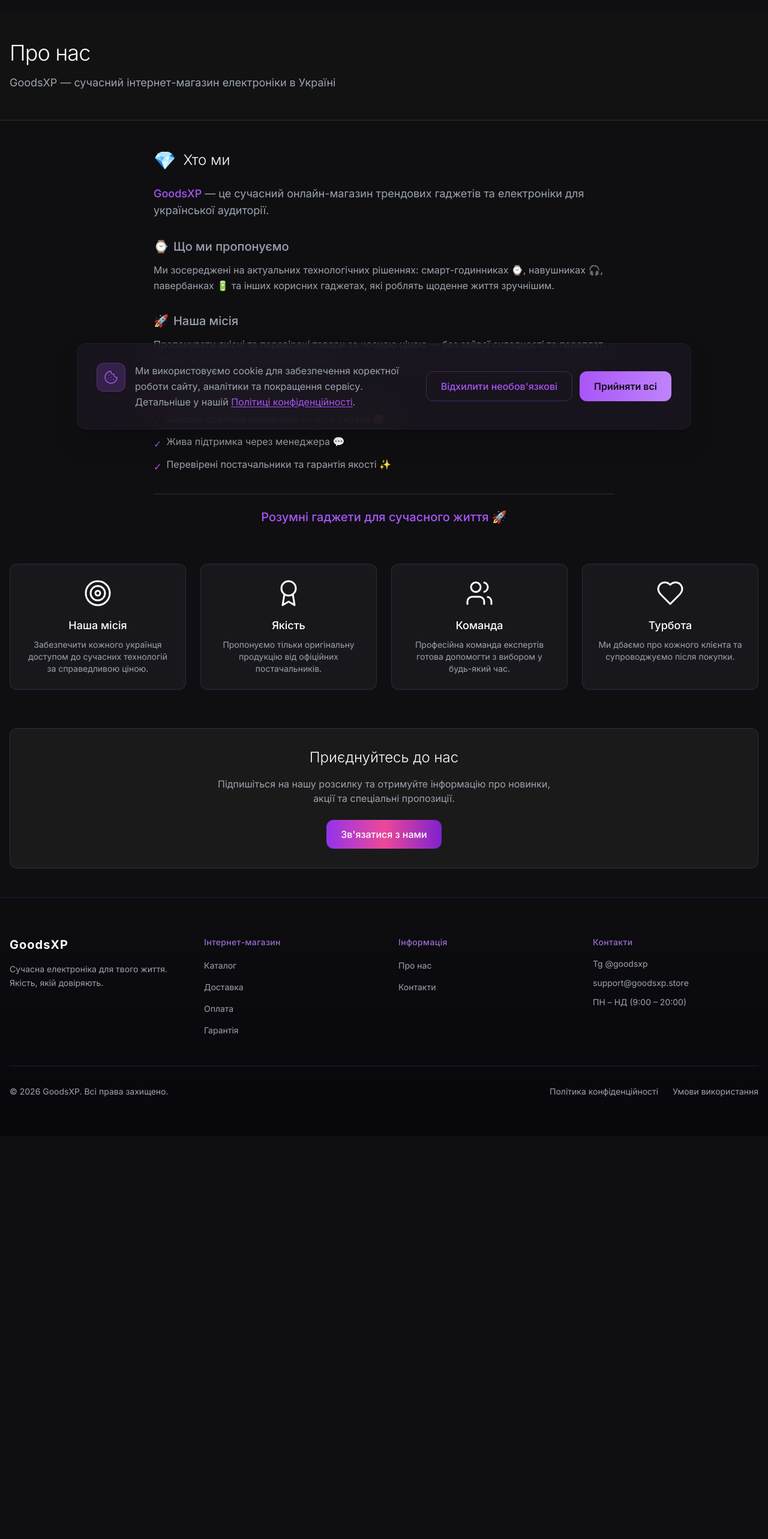
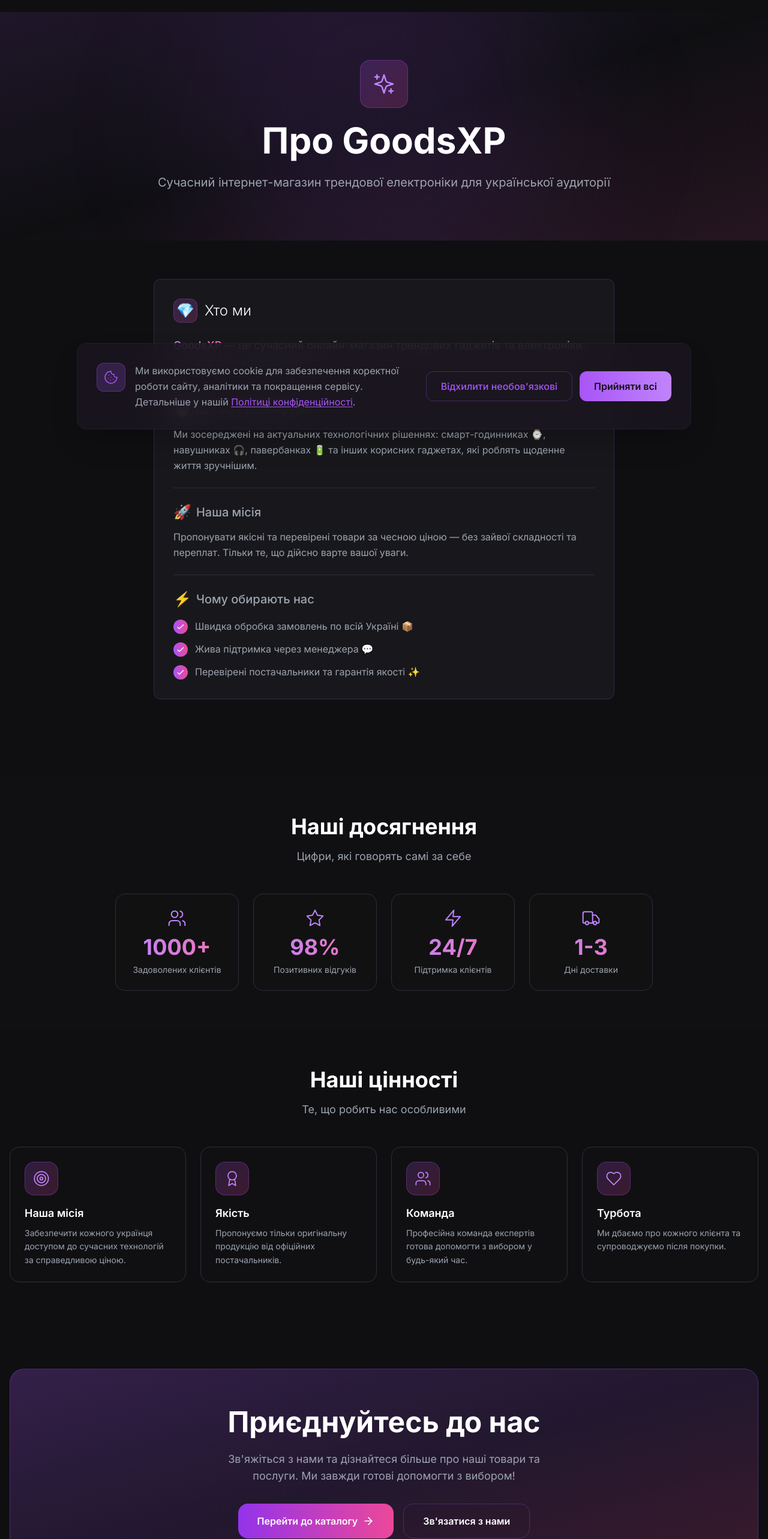
Before and after one commit to deonisiynet-tech/goodsxp, a Next.js app in the folder client/: page /about in a window 1280 px wide. Shown: the part 60-2626 px from the top of the page at 60% size. Before the commit the page ends 1954 px from the top, so only its background shows below. Built offline with nearby package versions, Linux system fonts and the light colour scheme.

Commit message:
О нас

```diff
--- a/client/src/app/about/page.tsx
+++ b/client/src/app/about/page.tsx
@@ -1,28 +1,42 @@
+'use client';
+
 import Header from '@/components/Header';
 import Footer from '@/components/Footer';
-import { Target, Award, Users, Heart } from 'lucide-react';
+import { Target, Award, Users, Heart, Zap, Shield, Truck, Star, ArrowRight, Sparkles } from 'lucide-react';
+import Link from 'next/link';
 
 const values = [
   {
     icon: Target,
     title: 'Наша місія',
     description: 'Забезпечити кожного українця доступом до сучасних технологій за справедливою ціною.',
+    gradient: 'from-purple-500/20 to-pink-500/20',
   },
   {
     icon: Award,
     title: 'Якість',
     description: 'Пропонуємо тільки оригінальну продукцію від офіційних постачальників.',
+    gradient: 'from-purple-500/20 to-purple-600/20',
   },
   {
     icon: Users,
     title: 'Команда',
     description: 'Професійна команда експертів готова допомогти з вибором у будь-який час.',
+    gradient: 'from-pink-500/20 to-purple-500/20',
   },
   {
     icon: Heart,
     title: 'Турбота',
     description: 'Ми дбаємо про кожного клієнта та супроводжуємо після покупки.',
+    gradient: 'from-pink-500/20 to-pink-600/20',
   },
+];
+
+const stats = [
+  { number: '1000+', label: 'Задоволених клієнтів', icon: Users },
+  { number: '98%', label: 'Позитивних відгуків', icon: Star },
+  { number: '24/7', label: 'Підтримка клієнтів', icon: Zap },
+  { number: '1-3', label: 'Дні доставки', icon: Truck },
 ];
 
 export default function AboutPage() {
@@ -30,33 +44,55 @@
     <div className="min-h-screen flex flex-col">
       <Header />
       <main className="flex-1 pt-20">
-        <div className="bg-surface border-b border-border">
-          <div className="container mx-auto px-4 py-12">
-            <h1 className="section-title mb-4">Про нас</h1>
-            <p className="text-muted text-lg">
-              GoodsXP — сучасний інтернет-магазин електроніки в Україні
+
+        {/* ===== HERO SECTION ===== */}
+        <section className="relative py-20 overflow-hidden">
+          {/* Background */}
+          <div className="absolute inset-0 bg-gradient-to-br from-purple-500/10 via-transparent to-pink-500/10" />
+          <div className="absolute top-1/2 left-1/2 -translate-x-1/2 -translate-y-1/2 w-[600px] h-[600px] bg-purple-500/10 rounded-full blur-[120px]" />
+
+          <div className="container mx-auto px-4 relative z-10">
+            <div className="max-w-3xl mx-auto text-center">
+              {/* Icon */}
+              <div className="w-20 h-20 mx-auto mb-6 rounded-2xl bg-gradient-to-br from-purple-500/20 to-pink-500/20 border border-purple-500/30 flex items-center justify-center animate-fade-in">
+                <Sparkles size={40} className="text-purple-400" strokeWidth={1.5} />
+              </div>
+
+              {/* Title */}
+              <h1 className="text-4xl md:text-6xl font-bold mb-6 animate-slide-up">
+                <span className="block text-white">Про GoodsXP</span>
+              </h1>
+
+              {/* Subtitle */}
+              <p className="text-xl text-muted leading-relaxed animate-slide-up delay-200">
+                Сучасний інтернет-магазин трендової електроніки для української аудиторії
               </p>
             </div>
           </div>
+        </section>
 
-        <div className="container mx-auto px-4 py-12">
-          {/* Main Content */}
+        {/* ===== MAIN CONTENT ===== */}
+        <section className="py-16">
+          <div className="container mx-auto px-4">
             <div className="max-w-3xl mx-auto mb-16">
+              <div className="card p-8">
                 <h2 className="text-2xl font-light mb-6 flex items-center gap-3">
-              <span className="text-3xl">💎</span>
+                  <span className="w-10 h-10 rounded-xl bg-gradient-to-br from-purple-500/20 to-pink-500/20 border border-purple-500/30 flex items-center justify-center">
+                    💎
+                  </span>
                   Хто ми
                 </h2>
 
-            <div className="space-y-8 text-muted leading-relaxed">
+                <div className="space-y-6 text-muted leading-relaxed">
                   <div>
-                <p className="text-lg mb-4">
-                  <span className="text-primary font-medium">GoodsXP</span> — це сучасний онлайн-магазин трендових гаджетів та електроніки для української аудиторії.
+                    <p className="text-lg">
+                      <span className="text-transparent bg-clip-text bg-gradient-to-r from-purple-400 to-pink-400 font-medium">GoodsXP</span> — це сучасний онлайн-магазин трендових гаджетів та електроніки для української аудиторії.
                     </p>
                   </div>
 
-              <div>
+                  <div className="border-t border-border pt-6">
                     <h3 className="text-xl font-medium mb-3 flex items-center gap-2">
-                  <span>⌚</span>
+                      <span className="text-2xl">⌚</span>
                       Що ми пропонуємо
                     </h3>
                     <p>
@@ -64,9 +100,9 @@
                     </p>
                   </div>
 
-              <div>
+                  <div className="border-t border-border pt-6">
                     <h3 className="text-xl font-medium mb-3 flex items-center gap-2">
-                  <span>🚀</span>
+                      <span className="text-2xl">🚀</span>
                       Наша місія
                     </h3>
                     <p>
@@ -74,58 +110,133 @@
                     </p>
                   </div>
 
-              <div>
-                <h3 className="text-xl font-medium mb-3 flex items-center gap-2">
-                  <span>⚡</span>
+                  <div className="border-t border-border pt-6">
+                    <h3 className="text-xl font-medium mb-4 flex items-center gap-2">
+                      <span className="text-2xl">⚡</span>
                       Чому обирають нас
                     </h3>
-                <ul className="space-y-2">
-                  <li className="flex items-start gap-2">
-                    <span className="text-primary mt-1">✓</span>
+                    <ul className="space-y-3">
+                      <li className="flex items-start gap-3">
+                        <div className="w-6 h-6 rounded-full bg-gradient-to-r from-purple-500 to-pink-500 flex items-center justify-center flex-shrink-0 mt-0.5">
+                          <svg className="w-4 h-4 text-white" fill="none" viewBox="0 0 24 24" stroke="currentColor">
+                            <path strokeLinecap="round" strokeLinejoin="round" strokeWidth={2} d="M5 13l4 4L19 7" />
+                          </svg>
+                        </div>
                         <span>Швидка обробка замовлень по всій Україні 📦</span>
                       </li>
-                  <li className="flex items-start gap-2">
-                    <span className="text-primary mt-1">✓</span>
+                      <li className="flex items-start gap-3">
+                        <div className="w-6 h-6 rounded-full bg-gradient-to-r from-purple-500 to-pink-500 flex items-center justify-center flex-shrink-0 mt-0.5">
+                          <svg className="w-4 h-4 text-white" fill="none" viewBox="0 0 24 24" stroke="currentColor">
+                            <path strokeLinecap="round" strokeLinejoin="round" strokeWidth={2} d="M5 13l4 4L19 7" />
+                          </svg>
+                        </div>
                         <span>Жива підтримка через менеджера 💬</span>
                       </li>
-                  <li className="flex items-start gap-2">
-                    <span className="text-primary mt-1">✓</span>
+                      <li className="flex items-start gap-3">
+                        <div className="w-6 h-6 rounded-full bg-gradient-to-r from-purple-500 to-pink-500 flex items-center justify-center flex-shrink-0 mt-0.5">
+                          <svg className="w-4 h-4 text-white" fill="none" viewBox="0 0 24 24" stroke="currentColor">
+                            <path strokeLinecap="round" strokeLinejoin="round" strokeWidth={2} d="M5 13l4 4L19 7" />
+                          </svg>
+                        </div>
                         <span>Перевірені постачальники та гарантія якості ✨</span>
                       </li>
                     </ul>
                   </div>
-
-              <div className="pt-6 border-t border-border">
-                <p className="text-xl font-medium text-center text-primary">
-                  Розумні гаджети для сучасного життя 🚀
-                </p>
                 </div>
               </div>
             </div>
+          </div>
+        </section>
 
-          {/* Values */}
-          <div className="grid grid-cols-1 md:grid-cols-2 lg:grid-cols-4 gap-6 mb-16">
-            {values.map((value, index) => (
-              <div key={index} className="card p-6 text-center">
-                <value.icon className="w-12 h-12 mx-auto mb-4" strokeWidth={1.5} />
-                <h3 className="text-lg font-medium mb-2">{value.title}</h3>
-                <p className="text-muted text-sm">{value.description}</p>
+        {/* ===== STATS ===== */}
+        <section className="py-16 bg-surface/50">
+          <div className="container mx-auto px-4">
+            <div className="text-center mb-12">
+              <h2 className="text-3xl md:text-4xl font-bold mb-4">Наші досягнення</h2>
+              <p className="text-muted text-lg">
+                Цифри, які говорять самі за себе
+              </p>
+            </div>
+
+            <div className="grid grid-cols-2 md:grid-cols-4 gap-6 max-w-4xl mx-auto">
+              {stats.map((stat, index) => (
+                <div key={index} className="group relative p-6 rounded-2xl bg-surface/50 border border-border overflow-hidden transition-all duration-300 hover:border-purple-500/50 hover:shadow-[0_0_30px_rgba(168,85,247,0.2)] hover:-translate-y-1">
+                  <div className="absolute inset-0 bg-gradient-to-br from-purple-500/10 to-pink-500/10 opacity-0 group-hover:opacity-100 transition-opacity duration-500" />
+                  <div className="relative z-10 text-center">
+                    <stat.icon size={32} className="mx-auto mb-3 text-purple-400" strokeWidth={1.5} />
+                    <div className="text-3xl md:text-4xl font-bold bg-gradient-to-r from-purple-400 to-pink-400 bg-clip-text text-transparent mb-2">
+                      {stat.number}
+                    </div>
+                    <p className="text-muted text-sm">{stat.label}</p>
+                  </div>
                 </div>
               ))}
             </div>
+          </div>
+        </section>
 
-          {/* CTA */}
-          <div className="card p-8 bg-surfaceLight text-center">
-            <h2 className="text-2xl font-light mb-4">Приєднуйтесь до нас</h2>
-            <p className="text-muted mb-6 max-w-xl mx-auto">
-              Підпишіться на нашу розсилку та отримуйте інформацію про новинки,
-              акції та спеціальні пропозиції.
+        {/* ===== VALUES ===== */}
+        <section className="py-16">
+          <div className="container mx-auto px-4">
+            <div className="text-center mb-12">
+              <h2 className="text-3xl md:text-4xl font-bold mb-4">Наші цінності</h2>
+              <p className="text-muted text-lg">
+                Те, що робить нас особливими
               </p>
-            <a href="/contacts" className="btn-primary inline-block">
-              Зв'язатися з нами
-            </a>
+            </div>
+
+            <div className="grid grid-cols-1 md:grid-cols-2 lg:grid-cols-4 gap-6">
+              {values.map((value, index) => (
+                <div
+                  key={index}
+                  className="group relative p-6 rounded-2xl bg-surface/50 border border-border overflow-hidden transition-all duration-300 hover:border-purple-500/50 hover:shadow-[0_0_30px_rgba(168,85,247,0.2)] hover:-translate-y-1"
+                >
+                  <div className={`absolute inset-0 bg-gradient-to-br ${value.gradient} opacity-0 group-hover:opacity-100 transition-opacity duration-500`} />
+                  <div className="relative z-10">
+                    <div className="w-14 h-14 rounded-2xl bg-gradient-to-br from-purple-500/20 to-pink-500/20 border border-purple-500/30 flex items-center justify-center mb-4 group-hover:scale-110 transition-transform duration-300">
+                      <value.icon size={28} className="text-purple-400" strokeWidth={1.5} />
+                    </div>
+                    <h3 className="text-lg font-semibold mb-2">{value.title}</h3>
+                    <p className="text-muted text-sm leading-relaxed">{value.description}</p>
                   </div>
                 </div>
+              ))}
+            </div>
+          </div>
+        </section>
+
+        {/* ===== CTA SECTION ===== */}
+        <section className="py-20">
+          <div className="container mx-auto px-4">
+            <div className="relative rounded-3xl overflow-hidden bg-gradient-to-br from-purple-500/20 via-purple-500/10 to-pink-500/20 border border-purple-500/30">
+              <div className="absolute inset-0 bg-gradient-to-br from-purple-500/5 to-transparent" />
+              <div className="relative z-10 py-16 px-8 text-center">
+                <h2 className="text-3xl md:text-5xl font-bold mb-6">
+                  Приєднуйтесь до нас
+                </h2>
+                <p className="text-muted text-lg mb-8 max-w-xl mx-auto">
+                  Зв'яжіться з нами та дізнайтеся більше про наші товари та послуги.
+                  Ми завжди готові допомогти з вибором!
+                </p>
+                <div className="flex flex-col sm:flex-row gap-4 justify-center">
+                  <Link
+                    href="/catalog"
+                    className="inline-flex items-center justify-center gap-2 px-8 py-4 bg-gradient-to-r from-purple-600 to-pink-500 text-white font-semibold rounded-2xl transition-all duration-300 hover:shadow-[0_0_40px_rgba(168,85,247,0.5)] hover:scale-105"
+                  >
+                    Перейти до каталогу
+                    <ArrowRight size={20} />
+                  </Link>
+                  <Link
+                    href="/contacts"
+                    className="inline-flex items-center justify-center gap-2 px-8 py-4 border border-purple-500/30 text-white font-semibold rounded-2xl backdrop-blur-sm transition-all duration-300 hover:bg-purple-500/20 hover:scale-105"
+                  >
+                    Зв'язатися з нами
+                  </Link>
+                </div>
+              </div>
+            </div>
+          </div>
+        </section>
       </main>
       <Footer />
     </div>
```
Lines whose indentation alone changed are shown as unchanged.
